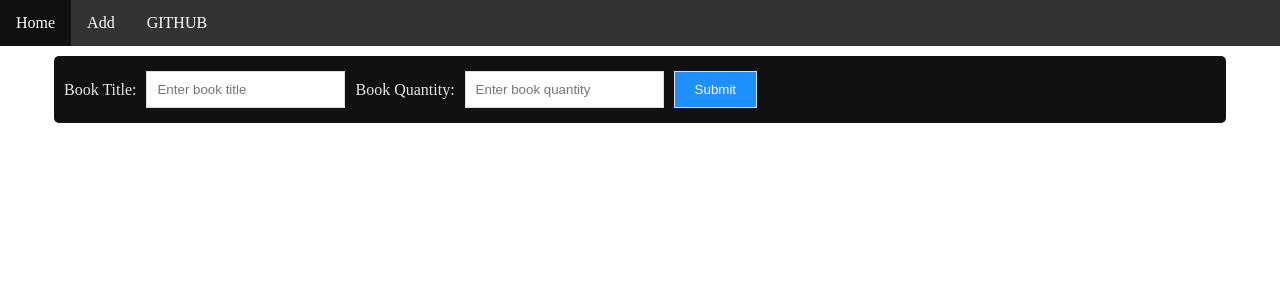
After one commit to Otumian-empire/flask-book-app, a Flask app: page /create in a window 1280 px wide. The commit adds this page. Shown: the top 300 px of the page. Run offline with Flask 2, Linux system fonts and the light colour scheme.

Commit message:
Implemented index page
Create new item
Read all items
Read one item

```diff
--- a/app/__init__.py
+++ b/app/__init__.py
@@ -1,4 +1,10 @@
 from flask import Flask
 App = Flask(__name__)
 
+from os import environ
+from dotenv import load_dotenv
+
+load_dotenv('./.env.local')
+App.secret_key =environ.get('SECRET_KEY')
+
 from . import urls
--- a/app/models.py
+++ b/app/models.py
@@ -3,6 +3,10 @@ from .item import Item
 
 
 def create_item(*, item_name, item_quantity=1):
+
+    if int(float(item_quantity)) < 1:
+        item_quantity = 1
+
     item_ = Item()
     return item_.create(item_name, item_quantity)
 
--- a/app/static/index.css
+++ b/app/static/index.css
@@ -101,11 +101,11 @@ Add responsiveness - display the form controls vertically instead of horizontall
 }
 
 .alert-success {
-    background-color: #f44336;
+    background-color:#25b900;
 }
 
 .alert-danger {
-    background-color: #25b900;
+    background-color:  #f44336;
 }
 
 /* Table */
--- /dev/null
+++ b/app/templates/create.html
@@ -0,0 +1,11 @@
+{% extends 'layout.html'%}
+{% block body %}
+<form class="form-inline" action="{{ url_for('create') }}" method="POST">
+    <label for="book_title">Book Title:</label>
+    <input type="text" id="book_title" placeholder="Enter book title" name="book_title" value="{{ book_title }}">
+    <label for="book_quantity">Book Quantity:</label>
+    <input type="text" id="book_quantity" placeholder="Enter book quantity" name="book_quantity"
+        value="{{ book_quantity }}">
+    <button type="submit">Submit</button>
+</form>
+{% endblock %}
--- /dev/null
+++ b/app/templates/includes/flash_message.html
@@ -0,0 +1,9 @@
+<div id="" class="text-lowercase">
+    {% with messages = get_flashed_messages(with_categories = true) %}
+    {% if messages %}
+    {% for category, message in messages %}
+    <div class="alert alert-{{ category }}">{{ message }}</div>
+    {% endfor %}
+    {% endif %}
+    {% endwith %}
+</div>
--- /dev/null
+++ b/app/templates/includes/footer.html
@@ -0,0 +1,4 @@
+    <script src="{{url_for('static', filename='index.js')}}"></script>
+</body>
+
+</html>
--- /dev/null
+++ b/app/templates/includes/header.html
@@ -0,0 +1,16 @@
+<!DOCTYPE html>
+<html lang="en">
+
+<head>
+    <meta charset="UTF-8">
+    <meta name="viewport" content="width=device-width, initial-scale=1.0">
+    <title>Structured-flask-app | Book store app</title>
+    <link rel="stylesheet" href="{{ url_for('static', filename='index.css') }}">
+</head>
+
+<body>
+    <ul>
+        <li class="row"><a href="{{ url_for('index') }}">Home</a></li>
+        <li class="row"><a href="{{ url_for('create') }}">Add</a></li>
+        <li class="row"><a href="https://github.com/Otumian-empire/flask-book-app">GITHUB</a></li>
+    </ul>
--- /dev/null
+++ b/app/templates/layout.html
@@ -0,0 +1,6 @@
+{% include 'includes/header.html' %}
+<div class="container">
+    {% include 'includes/flash_message.html' %}
+    {% block body %} {% endblock %}
+</div>
+{% include 'includes/footer.html'%}
--- a/app/urls.py
+++ b/app/urls.py
@@ -2,7 +2,7 @@ from app import App
 from . import views
 
 App.add_url_rule('/', view_func=views.index, methods=['GET'])
-App.add_url_rule('/create', view_func=views.create, methods=['GET'])
-App.add_url_rule('/update', view_func=views.update, methods=['GET'])
-App.add_url_rule('/read_one', view_func=views.read_one, methods=['GET'])
-App.add_url_rule('/delete', view_func=views.delete, methods=['GET'])
+App.add_url_rule('/create', view_func=views.create, methods=['GET', 'POST'])
+App.add_url_rule('/update', view_func=views.update, methods=['GET', 'POST'])
+App.add_url_rule('/read_one/<id>', view_func=views.read_one, methods=['GET'])
+App.add_url_rule('/delete', view_func=views.delete, methods=['GET', 'POST'])
--- a/app/views.py
+++ b/app/views.py
@@ -1,22 +1,49 @@
-from flask import redirect, render_template, url_for
+from flask import (flash, redirect, render_template, request, url_for)
 
-from .models import create_item, delete, read_all_items, read_one_item, update
+from .models import (create_item, delete, read_all_items,
+                     read_one_item, update)
 
 
 def index():
-    return render_template('index.html')
+    books = read_all_items()
+    return render_template('index.html', books=books)
 
 
 def create():
-    return render_template('create.html')
+    title = ""
+    quantity = ""
+
+    if request.method == 'POST':
+        title = request.form.get('book_title')
+        quantity = request.form.get('book_quantity')
+        result = False
+
+        if title and quantity:
+            result = create_item(
+                item_name=title, item_quantity=quantity)
+        elif title:
+            result = create_item(item_name=title)
+
+        if result:
+            flash('Item added successfully', 'success')
+            title = ""
+            quantity = ""
+        else:
+            flash('Item could not be added', 'danger')
+
+    return render_template('create.html', book_title=title, book_quantity=quantity)
 
 
 def update():
     return render_template('update.html')
 
 
-def read_one():
-    return render_template('read_one.html')
+def read_one(id):
+    book = read_one_item(item={'id': id})
+    if not book:
+        flash("Unknow Item, please select one of these", 'danger')
+        return redirect(url_for('index'))
+    return render_template('read_one.html', book=book)
 
 
 def delete():
```
Also changed, not shown: app/templates/index.html (added, +40 -0 lines), 2 other files.
